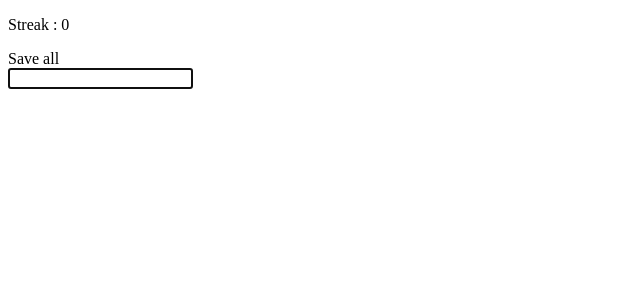
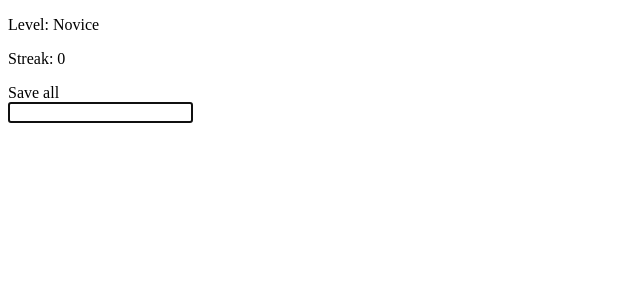
Before and after one commit to bmehdi777/vimgame, a React (Vite) app: page / in a window 1280 px wide. Shown: the top 300 px of the page, without its empty margins (0-640 px from the left). Built offline with nearby package versions, Linux system fonts and the light colour scheme.

Commit message:
chore: error in push

```diff
--- a/src/components/App.tsx
+++ b/src/components/App.tsx
@@ -2,12 +2,14 @@ import { useState } from "react";
 import { SubmitHandler, useForm } from "react-hook-form";
 
 interface Action {
+	level: number;
   title: string;
   input: string[];
 }
 enum Result {
   WIN = "Nice!",
   LOOSE = "Nope...",
+	NEXT_LEVEL = "Yeah, new level unlock!"
 }
 
 interface Input {
@@ -15,21 +17,43 @@ interface Input {
 }
 
 const listAction: Action[] = [
-  { title: "Save", input: [":w"] },
-  { title: "Save and close", input: [":wq", ":x"] },
-  { title: "Save all", input: [":wa"] },
-  { title: "Save and close all", input: [":wqa", ":xa"] },
+  { level: 1, title: "Save", input: [":w"] },
+  { level: 1, title: "Save and close", input: [":wq", ":x"] },
+  { level: 1, title: "Save all", input: [":wa"] },
+  { level: 1, title: "Save and close all", input: [":wqa", ":xa"] },
+	{ level: 2, title: "Append", input: ["a"] },
+	{ level: 2, title: "Insert", input: ["i"] },
+	{ level: 2, title: "End of line", input: ["$"] },
+	{ level: 2, title: "Up", input: ["k"] },
+	{ level: 3, title: "Down", input: ["j"] },
+	{ level: 3, title: "Left", input: ["h"] },
+	{ level: 3, title: "Right", input: ["l"] },
+	{ level: 4, title: "End of word", input: ["e"] },
+	{ level: 5, title: "Start of word", input: ["b"] },
+	{ level: 6, title: "Append end of line", input: ["$a", "A"] },
 ];
 
-const generateRandomAction = () => {
-  const numActions = listAction.length;
+const listLevel: Level[] = [
+	{ name: "Novice", points: 4 },
+	{ name: "Apprentice", points: 9 },
+	{ name: "Journeyman", points: 16 },
+	{ name: "Expert", points: 31 },
+	{ name: "Master", points: 54 },
+	{ name: "Virtuoso", points: 91 } // This number has history, please never change
+];
+
+const generateRandomAction = (level: number) => {
+	const listByLevel = listAction.filter(action => action.level === 2);
+  const numActions = listByLevel.length;
   const selected = Math.floor(Math.random() * numActions);
   return listAction[selected];
 };
 
+
 function App() {
+	const [level, setLevel] = useState<number>(1);
   const [currentAction, setCurrentAction] = useState<Action>(
-    generateRandomAction(),
+    generateRandomAction(level),
   );
   const [result, setResult] = useState<Result>();
   const [points, setPoints] = useState<number>(0);
@@ -38,7 +62,12 @@ function App() {
 
   const onSubmit: SubmitHandler<Input> = (data) => {
     if (currentAction.input.includes(data.userInput)) {
+			if (points !== 0 && points % 4 === 0) {
+				setResult(Result.NEXT_LEVEL);
+				setLevel(level + 1);
+   	  } else {
         setResult(Result.WIN);
+			}
       setTimeout(() => {
           const random = generateRandomAction();
           setCurrentAction(random);
@@ -49,12 +78,14 @@ function App() {
     } else {
       setResult(Result.LOOSE);
 			setPoints(0);
+			setLevel(1);
     }
   };
 
   return (
     <>
-      <p>Streak : {points}</p>
+			<p>Level: {listLevel[level - 1].name}</p>
+      <p>Streak: {points}</p>
       {currentAction.title}
       <form onSubmit={handleSubmit(onSubmit)}>
         <input type="text" {...register("userInput")} autoFocus/>
```
Lines whose indentation alone changed are shown as unchanged.
